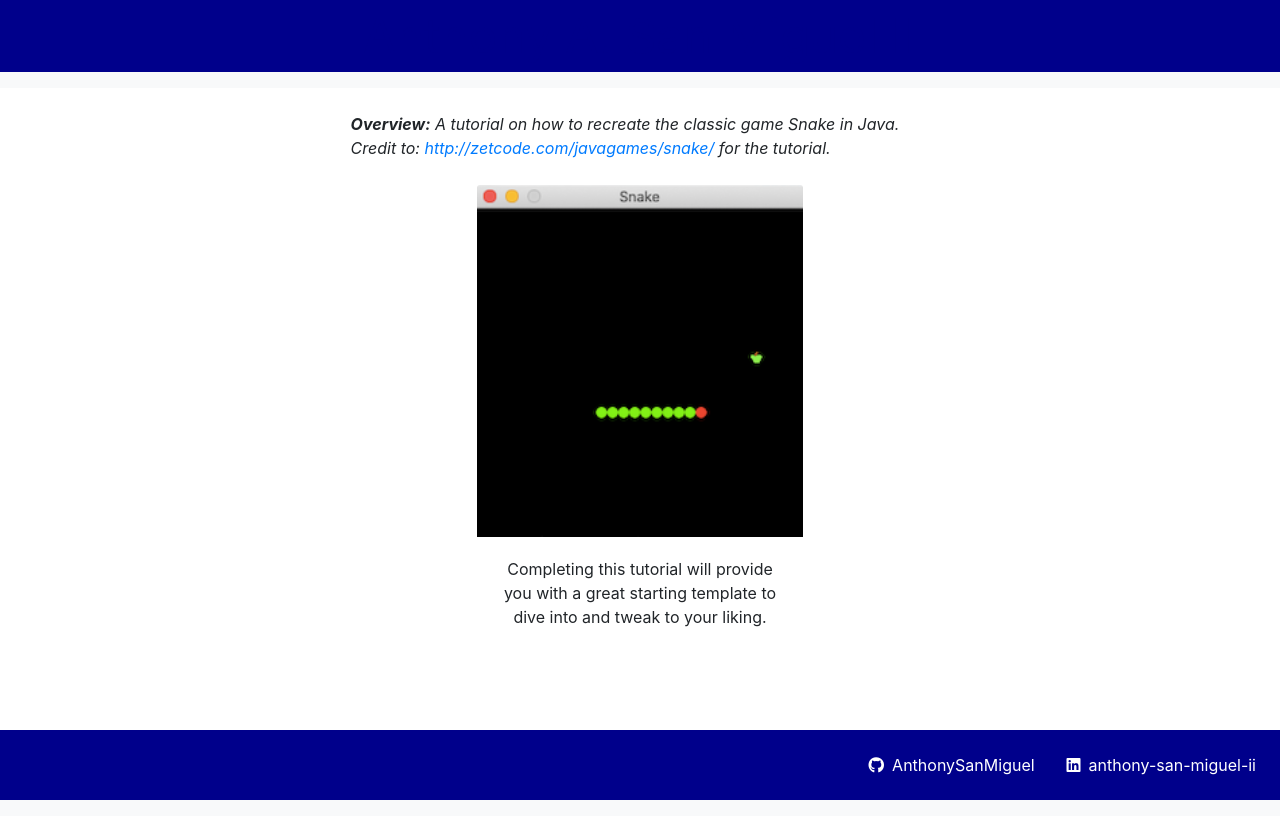
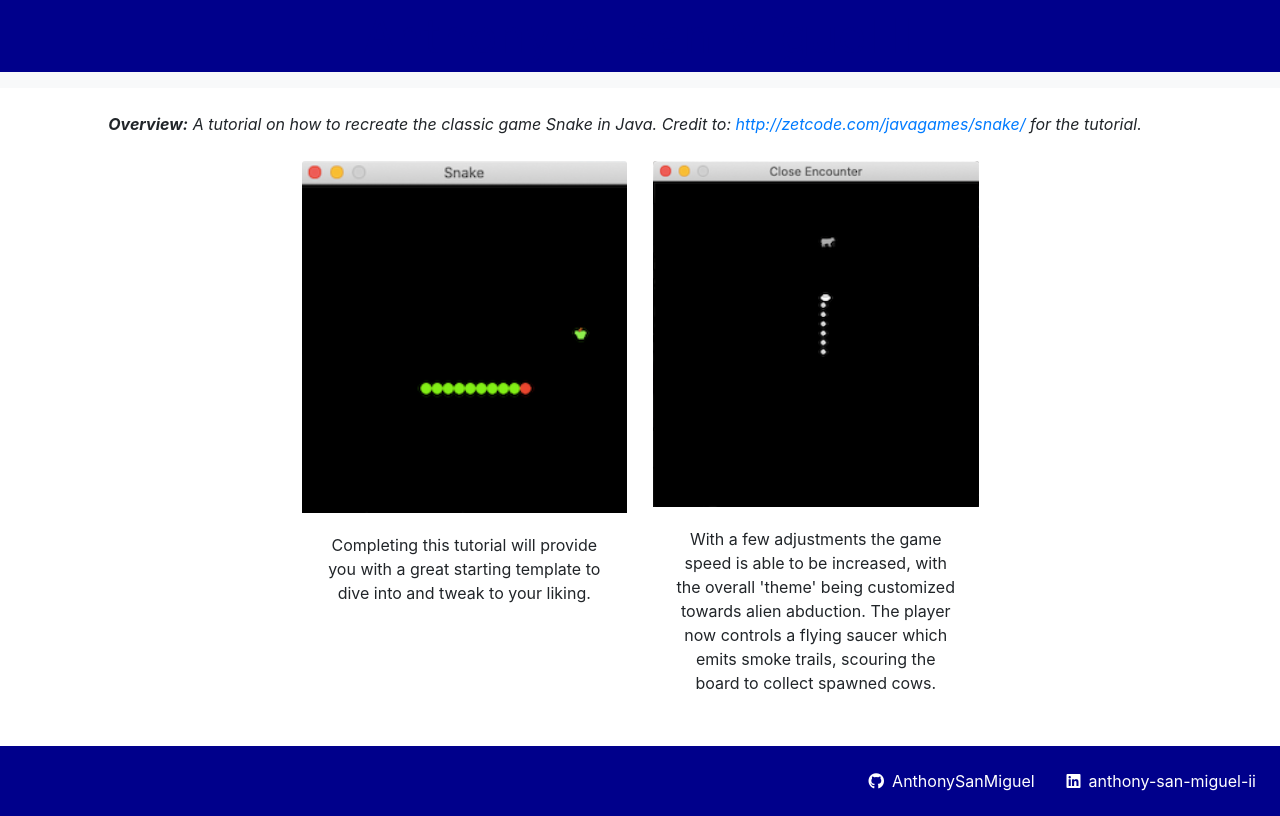
Before and after one commit to AnthonySanMiguel/codeup-spring-exercises, a Spring Boot app: page /snake_tutorial/snake_tutorial in a window 1280 px wide. Run offline with Spring Boot 4, Linux system fonts and the light colour scheme; some of the project's set-up classes (security, data sources, template engines, error pages and the like) are left out, and stand-ins take their place; some libraries are stand-ins or nearby versions.

Commit message:
added custom snake description to tutorial page

```diff
--- a/src/main/resources/templates/snake_tutorial/snake_tutorial.html
+++ b/src/main/resources/templates/snake_tutorial/snake_tutorial.html
@@ -6,8 +6,7 @@
 <div th:replace="partials/partials :: standard_nav"></div>
 <div class="container">
     <div class="row" style="width: 100%;">
-        <p class="mx-auto mt-4 mb-4"><em><strong>Overview:</strong> A tutorial on how to recreate the classic game Snake in Java.
-            <br>Credit to: <a href="http://zetcode.com/javagames/snake/">http://zetcode.com/javagames/snake/</a>
+        <p class="mx-auto mt-4 mb-4"><em><strong>Overview:</strong> A tutorial on how to recreate the classic game Snake in Java. Credit to: <a href="http://zetcode.com/javagames/snake/">http://zetcode.com/javagames/snake/</a>
             for the tutorial.</em></p>
     </div>
 </div>
@@ -18,12 +17,12 @@
             <p class="card-text text-center">Completing this tutorial will provide you with a great starting template to dive into and tweak to your liking.</p>
         </div>
     </div>
-<!--    <div class="card ml-4 border-white" style="width: 45%">-->
-<!--        <img class="card-img-top" src="/img/reactfox_custom.png" alt="..." style="height: 73%; width: auto">-->
-<!--        <div class="card-body">-->
-<!--            <p class="card-text text-center">After a little bit more experimentation, you can add custom models, colors, and even textures! I attempted a more 'grounded' destroy-the-base game rather than blasting incoming asteroids in space.</p>-->
-<!--        </div>-->
-<!--    </div>-->
+    <div class="card ml-4 border-white" style="width: 25%">
+        <img class="card-img-top" src="/img/snake_2.png" alt="...">
+        <div class="card-body">
+            <p class="card-text text-center">With a few adjustments the game speed is able to be increased, with the overall 'theme' being customized towards alien abduction. The player now controls a flying saucer which emits smoke trails, scouring the board to collect spawned cows.</p>
+        </div>
+    </div>
 </div>
 <div th:replace="partials/partials :: footer_nav"></div>
 <div th:replace="partials/partials :: footer"></div>
```
Also changed, not shown: src/main/resources/static/img/snake_2.png (added).
